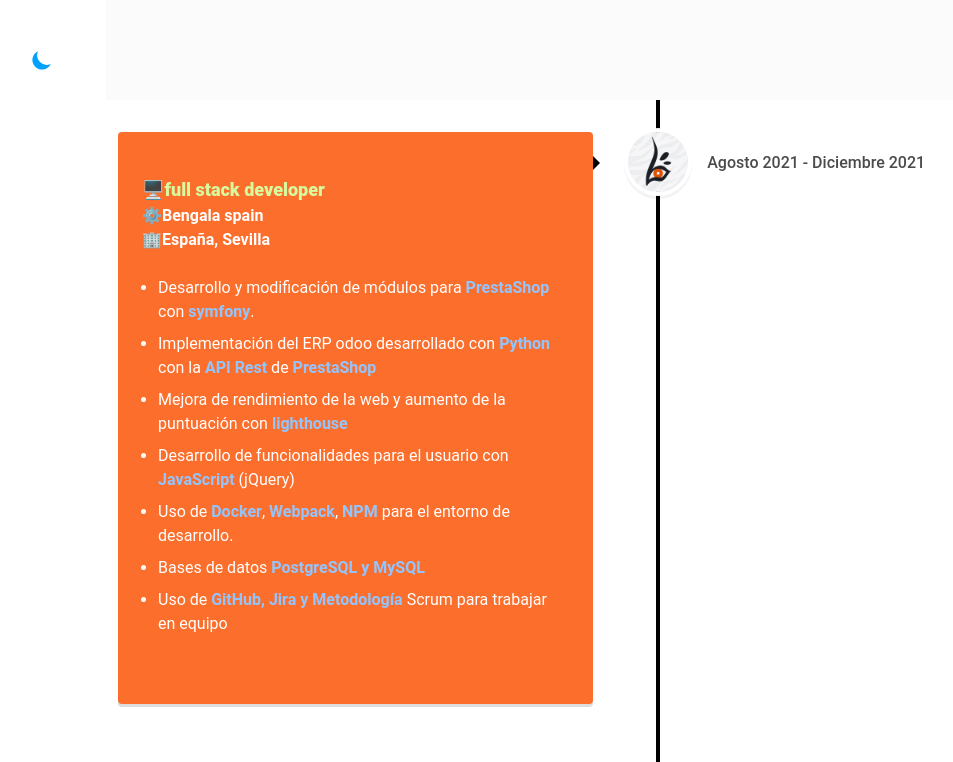
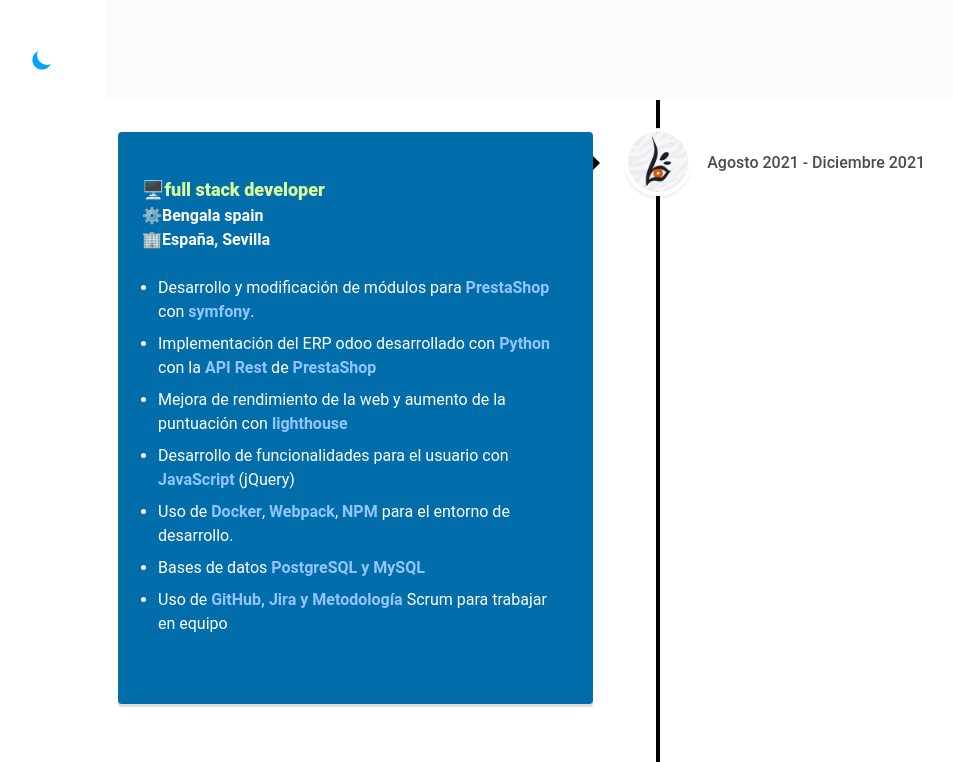
Before and after one commit to danielcgilibert/Antiguo-Portfolio, a Next.js app: page / in a window 1280 px wide. Shown: the part 700-1462 px from the top of the page, without its empty margins (22-975 px from the left). Built offline with nearby package versions, Linux system fonts and the light colour scheme.

Commit message:
change background works

```diff
--- a/components/About/About.jsx
+++ b/components/About/About.jsx
@@ -17,7 +17,15 @@ const Presentation = () => {
         lineColor={theme === 'dark' ? 'white' : 'black'}
       >
         {work.map(
-          ({ job, company, city, date, tasks, icon, background = 'black' }) => (
+          ({
+            job,
+            company,
+            city,
+            date,
+            tasks,
+            icon,
+            background = '#026dab',
+          }) => (
             <VerticalTimelineElement
               contentStyle={{
                 background,
--- a/constants/work.js
+++ b/constants/work.js
@@ -14,7 +14,7 @@ export const work = [
       'Uso de <strong>GitHub, Jira y Metodología</strong> Scrum para trabajar en equipo',
     ],
     icon: '/companies/bengalaspain.jpg',
-    background: 'rgb(251, 110, 44)',
+    // background: 'rgb(251, 110, 44)',
   },
   {
     job: 'Desarrollador PHP',
@@ -30,7 +30,7 @@ export const work = [
       'Uso de <strong>Trello y GitHub</strong> para trabajar en equipo',
     ],
     icon: '/companies/acrono.jpg',
-    background: '#118ab2',
+    // background: '#118ab2',
   },
 
   {
@@ -44,6 +44,6 @@ export const work = [
       'Solución de errores con TPV',
     ],
     icon: '/companies/accenture.png',
-    background: '#6D23B6',
+    // background: '#6D23B6',
   },
 ]
```
Also changed, not shown: components/ui/VerticalTimeLineElement/VerticalTimeElement.jsx (deleted).
